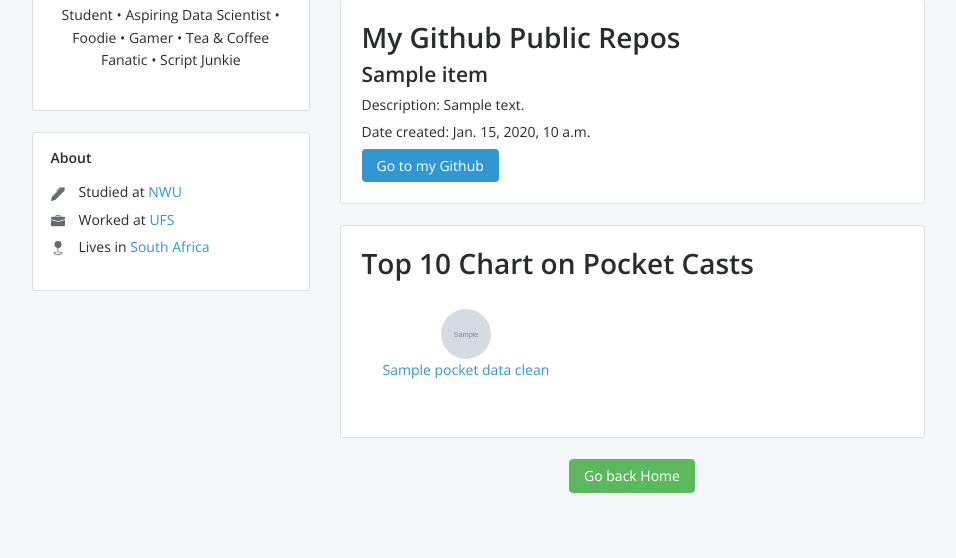
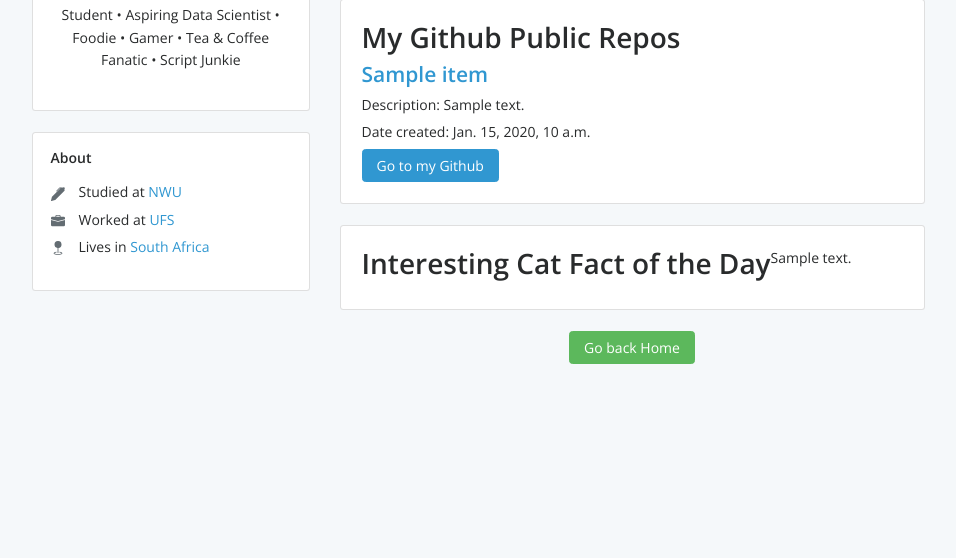
Before and after one commit to AM-ops/CV, a Django app: template CV/templates/myapis/apis.html in a window 1280 px wide. Shown: the part 242-800 px from the top of the page, without its empty margins (8-964 px from the left). Run offline with Django 3.2, Linux system fonts and the light colour scheme; the template is opened without the code that fills it: most values are stand-ins (such as "Sample title", 1, 10 or a date in 2020); grey boxes marked "Sample" are stand-in pictures; some libraries are stand-ins or nearby versions.

Commit message:
Update apis.html

```diff
--- a/CV/templates/myapis/apis.html
+++ b/CV/templates/myapis/apis.html
@@ -3,13 +3,15 @@
 <ul class="list-group mb-4">
   <li class="list-group-item p-4">
     <div class="form">
-      <h2>Favorite Stock</h2>
+      <h2>Favorite Stocks</h2>
+      {% for longName, dayHigh, dayLow, twoHundredDayAverage in stocks%}
       <h4>{{ longName }}</h4>
       <ul class="list-unstyled list-spaced">
         <li>Daily high: {{ dayHigh }}</li>
         <li>Daily low: {{ dayLow }}</li>
         <li>200 Day Average: {{ twoHundredDayAverage }}</li>
       </ul>
+      {% endfor %}
     </div>
   </li>
 </ul>
@@ -19,7 +21,7 @@
     <div class="form">
       <h2>My Github Public Repos</h2>
       {% for item in repos %}
-      <h4>{{ item.name }}</h4>
+      <h4><a href='{{item.html_url}}'>{{ item.name }}</a></h4>
       <ul class="list-unstyled list-spaced">
         <li>Description: {{ item.description }}</li>
         <li>Date created: {{ item.created_at }}</li>
@@ -33,11 +35,9 @@
 <ul class="list-group mb-4">
   <li class="list-group-item p-4">
     <div class="input-group">
-      <h2>Top 10 Chart on Pocket Casts</h2>
+      <h2>Interesting Cat Fact of the Day</h2>
       <ul class="list-unstyled list-space text-center">
-        {% for title,thumb,link in pocket_data_clean%}
-        <a href="{{link}}"><li class="list-inline-item p-4"><img class="rounded-circle" src="{{thumb}}" alt="" width="50px" height="50px"><p>{{title}}</p></li></a>
-        {% endfor %}
+        <p>{{fact_text}}</p>
       </ul>
  </ul>
 
```
